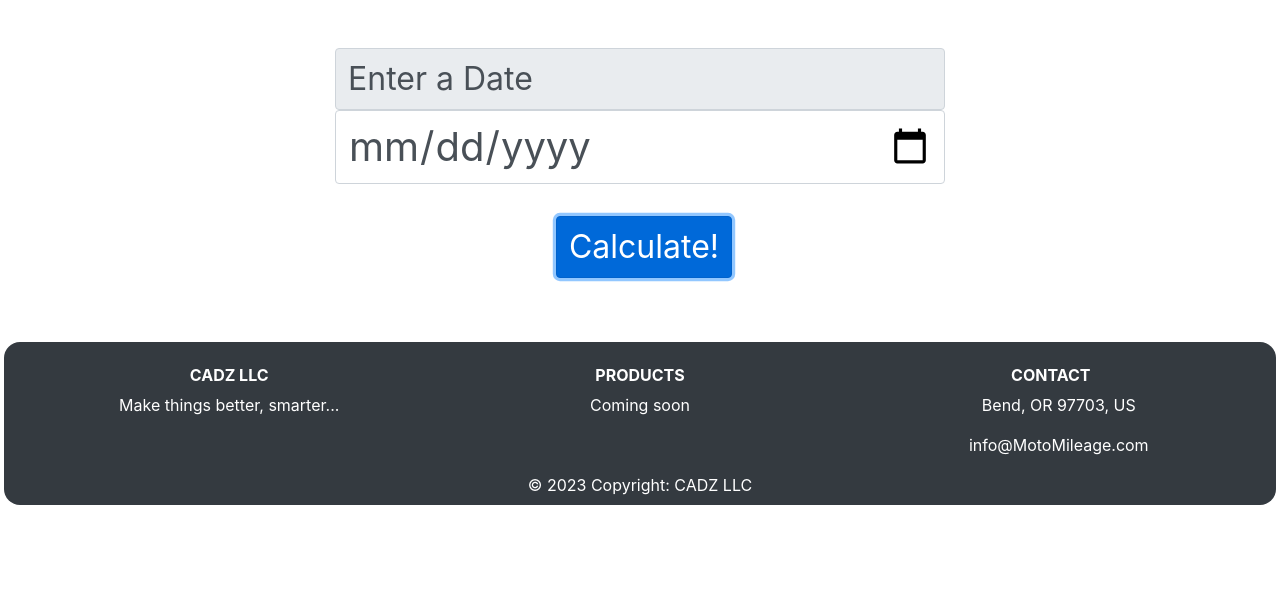
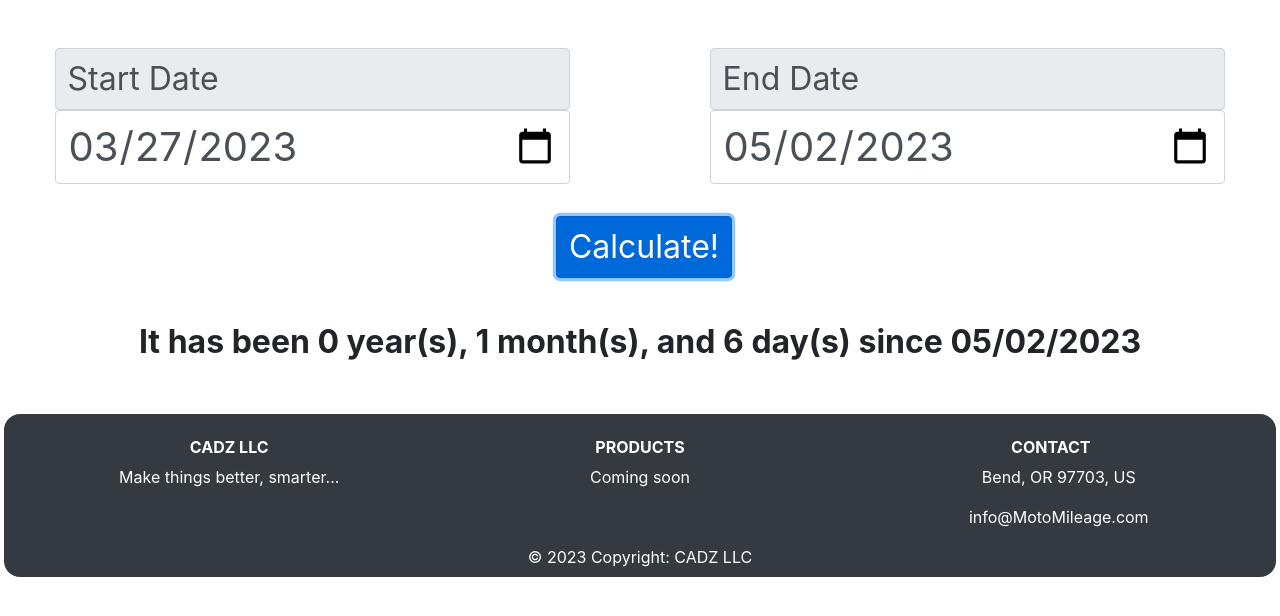
Before and after one commit to n0119566/days-since, a plain HTML site: page index.html in a window 1280 px wide. Both pictures are taken after a click on the button "Calculate!". Shown: the part 162-778 px from the top of the page. Drawn offline with Linux system fonts and the light colour scheme.

Commit message:
Added second date field for flexibility. Added random default values

```diff
--- a/assets/javascript/exactAge.js
+++ b/assets/javascript/exactAge.js
@@ -6,9 +6,10 @@
  *
  * Base code courtesy of Kevin Leary - https://www.kevinleary.net/blog/javascript-age-birthdate-mm-dd-yyyy/
  */
-function exactAge(inputDate) {
-  let startDate = new Date(new Date(inputDate).toISOString().substr(0, 10));
-  const endingDate = new Date().toISOString().substr(0, 10); // YYYY-MM-DD
+function exactAge(inputStartDate, inputEndDate) {
+  let startDate = new Date(new Date(inputStartDate).toISOString().substr(0, 10));
+  let endingDate = new Date(new Date(inputEndDate).toISOString().substr(0, 10));
+
   let endDate = new Date(endingDate);
   if (startDate > endDate) {
     const swap = startDate;
--- a/assets/javascript/main.js
+++ b/assets/javascript/main.js
@@ -3,11 +3,15 @@
 const calcDate = document.querySelector("#calcDate");
 const isToday = document.querySelector("#today");
 const date = document.querySelector("#date");
+const startDate = document.querySelector("#startDate");
+
 
 // When the Calcuate button is clicked button is clicked
 calcDate.addEventListener("click", () => {
+  let end = date.value;
+  let start = startDate.value;
 
-  const exactTime = exactAge(date.value);
+  const exactTime = exactAge(start, end);
 
   // Get difference between entered dated and todays date in milliseconds
   let diff = calculateDays(date.value);
@@ -30,9 +34,14 @@ calcDate.addEventListener("click", () => {
   }
 });
 
+document.addEventListener("DOMContentLoaded", () => {
+  startDate.value = "2023-03-27";
+  date.value = new Date().toISOString().split('T')[0];
+});
+
 // Calculate difference time difference between today and passed date
-function calculateDays(date) {
-  return new Date() - Date.parse(date);
+function calculateDays(startDate, endDate) {
+  return Date.parse(startDate) - Date.parse(endDate);
 }
 
 // Format a date string from yyyy-mm-dd to mm/dd/yyyy
--- a/index.html
+++ b/index.html
@@ -16,15 +16,20 @@
         <p></p>
         <h3>Calculate days between a date and today</h3>
       </div>
-      <div class="text-center">
-        <div class="mb-3 col-md-6 mx-auto">
-          <label class="input-group-text" for="date">Enter a Date</label>
+      <div class="row text-center">
+        <div class="mb-3 col-md-5 mx-auto">
+          <label class="input-group-text" for="startDate">Start Date</label>
+          <input class="form-control" type="date" id="startDate" />
+        </div>
+        <div class="mb-3 col-md-5 mx-auto">
+          <label class="input-group-text" for="date">End Date</label>
           <input class="form-control" type="date" id="date" />
         </div>
-        <div class="mb-4 pt-3 pb-3">
+      </div>
+        <div class="mb-4 pt-3 pb-3 text-center">
           <button class="ml-2 btn btn-primary" id="calcDate">Calculate!</button>
         </div>
-      </div>
+
       <p class="total" id="total"></p>
     </div>
 
```
